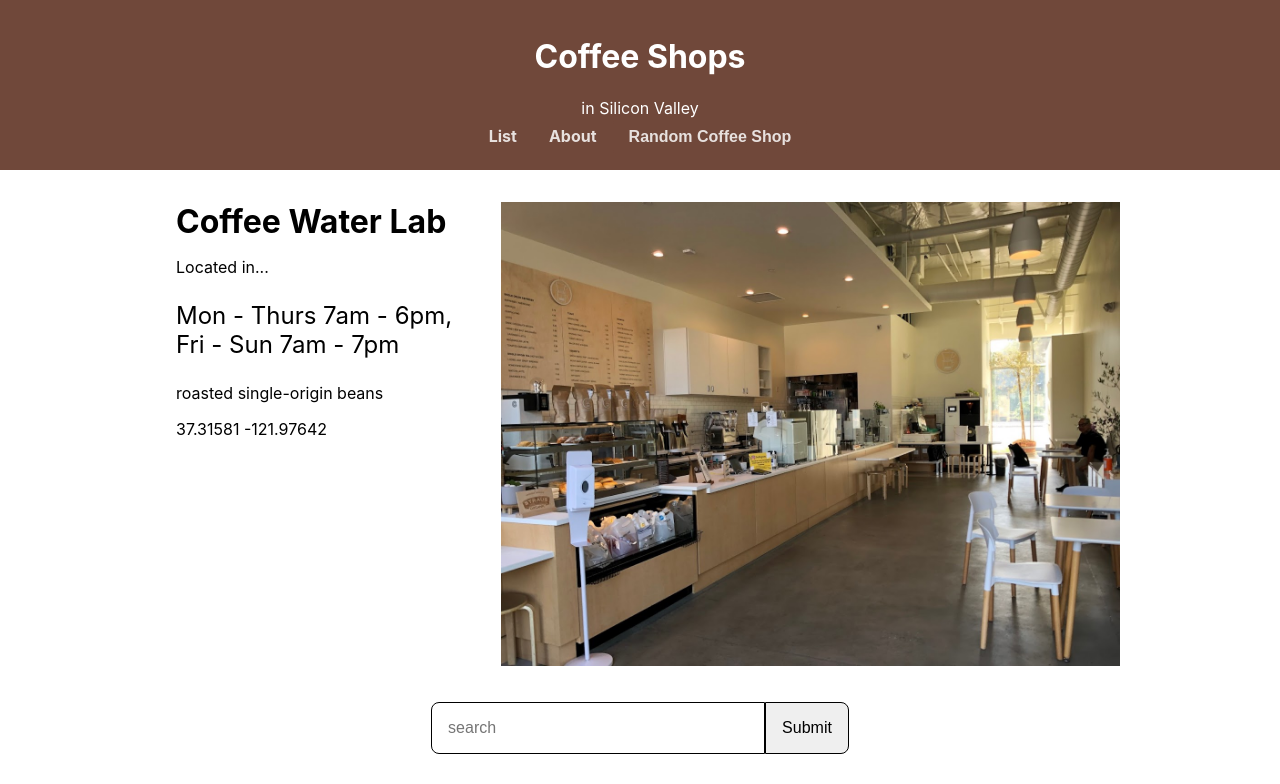
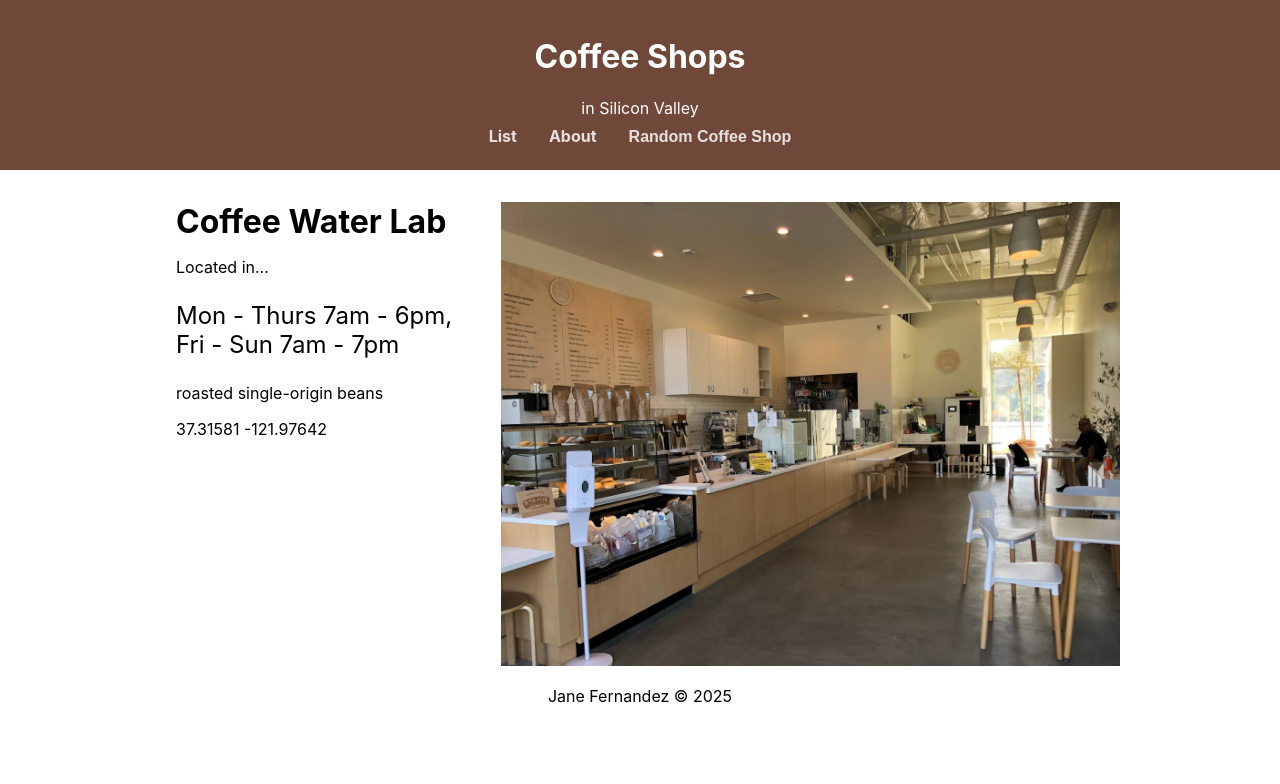
Before and after one commit to jf-759/cafes-in-sv, a React (Create React App) app: page /#/details/0 in a window 1280 px wide. Shown: the top 784 px of the page. Built offline with nearby package versions, Linux system fonts and the light colour scheme.

Commit message:
made changes

```diff
--- a/src/components/App.js
+++ b/src/components/App.js
@@ -1,7 +1,6 @@
 import{ Outlet } from 'react-router-dom';
 import './App.css';
 import Title from './Title/Title';
-import CafeList from './CafeList/CafeList';
 import Footer from './Footer/Footer';
 
 function App() {
@@ -9,7 +8,6 @@
     <div className="App">
       <Title />
       <Outlet />
-      <CafeList />
       <Footer />
     </div>
   );
--- a/src/components/CoffeeShopDetails/CoffeeShopDetails.js
+++ b/src/components/CoffeeShopDetails/CoffeeShopDetails.js
@@ -11,7 +11,7 @@
   return (
     <div className="CoffeeShopDetails">
       <div className="CoffeeShopDetails-image">
-        <img src={`${process.env.PUBLIC_URL}/images/${images}`} />
+        <img src={`${process.env.PUBLIC_URL}/images/${images}`} alt=""/>
       </div>
       <div className="CoffeeShopDetails-info">
         <h1 className="CoffeeShopDetails-title">{ title }</h1>
--- a/src/index.js
+++ b/src/index.js
@@ -3,6 +3,7 @@
 import { createRoot } from 'react-dom/client'
 import './index.css';
 import App from './components/App';
+import CafeList from './components/CafeList/CafeList'
 import About from './components/About/About';
 import CoffeeShopDetails from './components/CoffeeShopDetails/CoffeeShopDetails';
 import reportWebVitals from './reportWebVitals';
@@ -15,6 +16,7 @@
   <Router>
     <Routes>
       <Route path="/" element={<App />}>
+      <Route path="/" element={<CafeList />} />
         <Route path="about" element={<About />} />
         <Route path="/details/:id" element={<CoffeeShopDetails />} />
       </Route>
```
